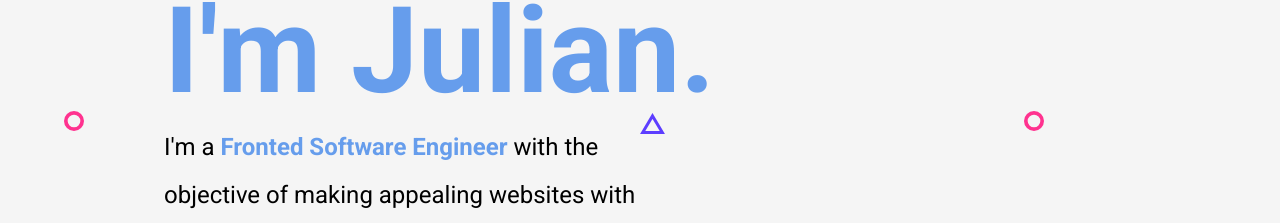
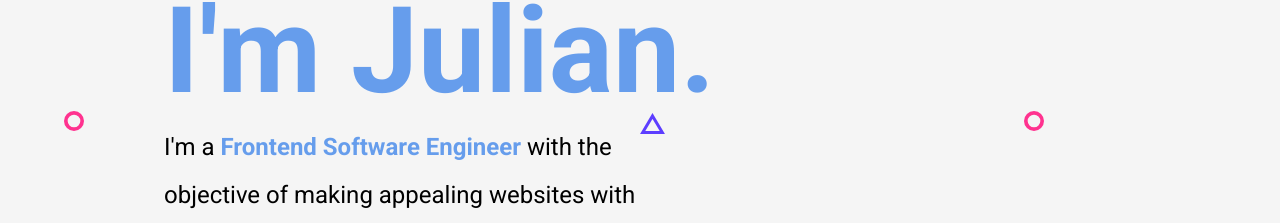
Before and after one commit to julianjfouf/exclusive-eportfolio-design, a plain HTML site: page index.html in a window 1280 px wide. Shown: the part 289-512 px from the top of the page. Drawn offline with nearby package versions, Linux system fonts and the light colour scheme.

Commit message:
Fixed title typo

```diff
--- a/index.html
+++ b/index.html
@@ -62,7 +62,7 @@
           <h1 class="title">Hey</h1>
           <h1 class="title title--secondary">I'm Julian.</h1>
           <p class="header__para">
-            I'm a <span class="blue">Fronted Software Engineer</span> with the
+            I'm a <span class="blue">Frontend Software Engineer</span> with the
             objective of making appealing websites with dynamic and interactive
             user interfaces.
             <br />
```
